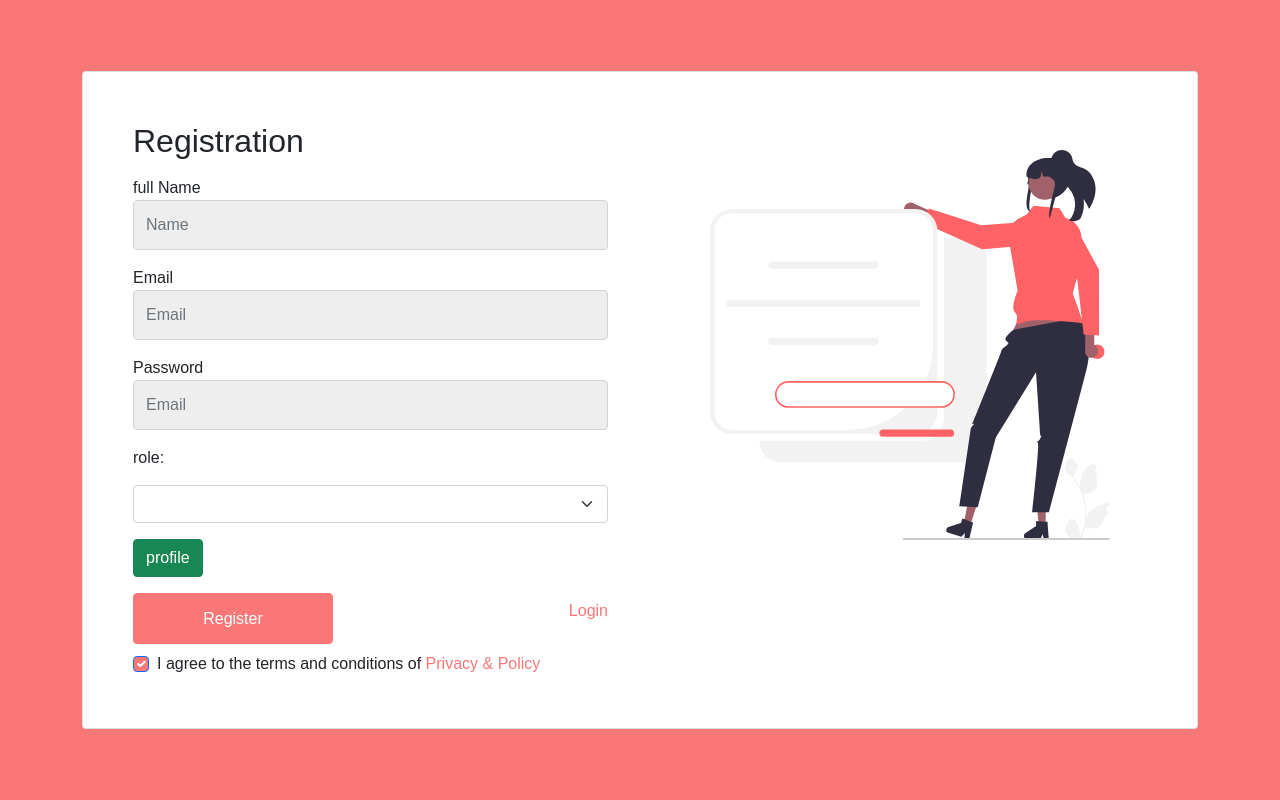
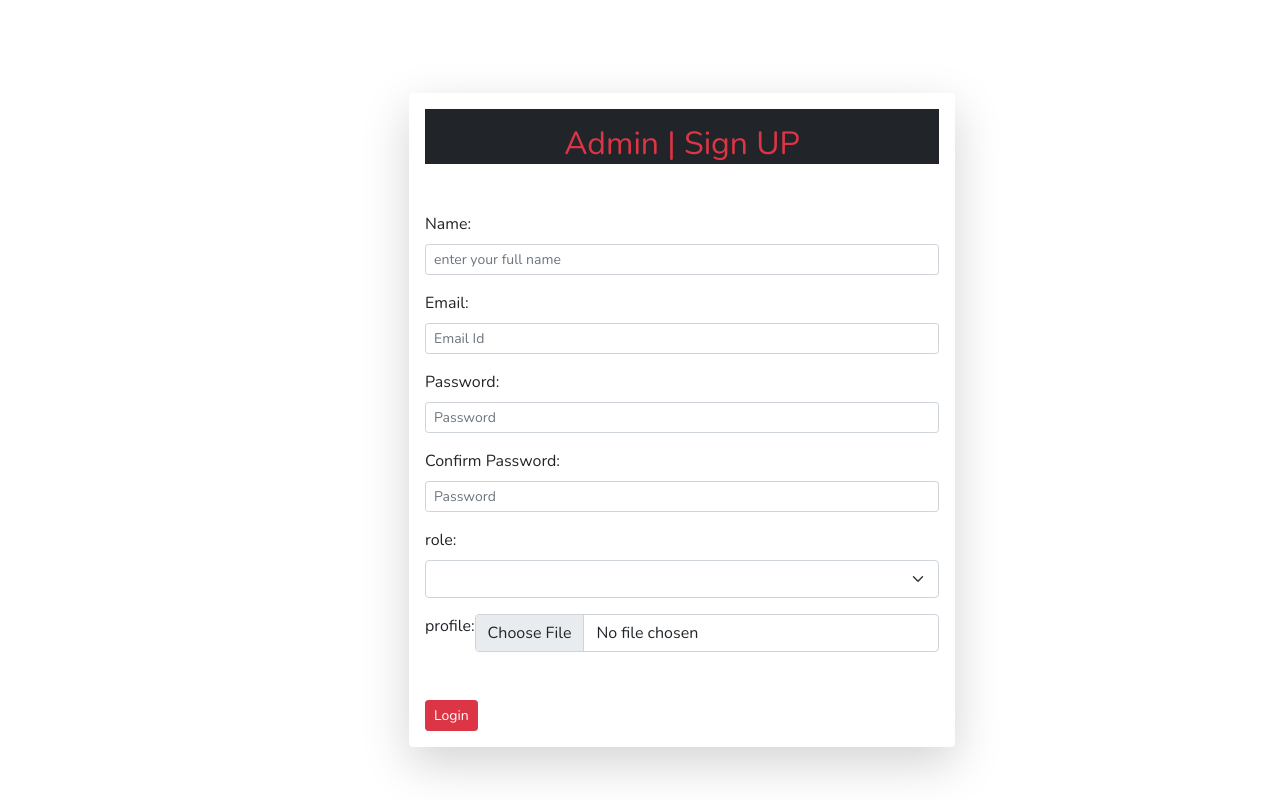
Before and after one commit to AS-web-architech/ticketBuckets, a PHP site: page /Pages/adminregister.php in a window 1280 px wide. Run offline with PHP 8.4, Linux system fonts and the light colour scheme; some libraries are stand-ins or nearby versions.

Commit message:
adminregister done

```diff
--- a/AdminPanel/Pages/adminregister.php
+++ b/AdminPanel/Pages/adminregister.php
@@ -1,28 +1,54 @@
 <?php
 include("scripts.php");
 include("Config.php");
-// if(isset($_POST["register"])){
-//     $adminName=$_POST["Aname"];
-//     $adminEmail=$_POST["Aemail"];
-//     $adminPassword=$_POST["Apassword"];
-//     $role=$_POST['role']
-//     $insert = "INSERT INTO registration(`full_name`, `email`, `Apassword`, `picture`, `role`)
-//     VALUES
-//    ( '$adminName' , '$adminEmail','$adminPassword','','$role')";
-// if (mysqli_query($conn, $insert)) {
+if(isset($_POST["register"])){
+    $name= $_FILES['picture'];
 
-//     echo "<script>alert('you have successfully signin ')</script>";
-//     echo "<script>alert('please login your account')</script>";
+    $imageName=$_FILES['picture']['name'];
+    $tempName=$_FILES['picture']['tmp_name'];
+    $destination="../assets/images/uploads/".$imageName;
+    move_uploaded_file($tempName,$destination);
+    // $sql="INSERT INTO registration(picture) VALUES ('$imageName')";
+    // $que=mysqli_query($conn,$sql);
+    $adminName=mysqli_real_escape_string($conn,$_POST['Aname']);
+    $adminEmail=mysqli_real_escape_string($conn,$_POST['Aemail']);
+    $adminPassword=mysqli_real_escape_string($conn,$_POST['Apassword']);
+    $confirmPassword=mysqli_real_escape_string($conn,$_POST['confirmPass']);
+    $role=$_POST['Role'];
+    // $profile=$_POST['Profile'];
+    if(empty($adminName)){
+        $error="* Name field is required";
+    }
+    elseif(empty($adminEmail)){
+        $error="* Email field is required";
+    }
+    elseif(empty($adminPassword)){
+        $error= "* password  is required";
+    }elseif($adminPassword != $confirmPassword){
+        $error="*  password  does not match";
+    }elseif(strlen($adminName) < 5 || strlen($adminName) > 30){
+        $error="name must be between 5 to 30 charachters ";
+    }elseif(strlen($adminPassword ) < 6 || strlen($adminPassword ) > 18){
+        $error="your password must be atleast 6  to 18 charachters ";
+    }else{
 
-//     echo "<script>window.location.href = 'loginform.php';</script>";
+        $insert = "INSERT INTO registration (`full_name`, `email`, `Apassword`, `picture`, `role`)
+        VALUES ( '$adminName' , '$adminEmail','$adminPassword','$imageName','$role')";
+        $query= mysqli_query($conn, $insert);
+        if($query){
 
-// } else
-// {
+            echo "<script>alert('you have successfully signin ')</script>";
+            // echo "<script>alert('please login your account')</script>";
 
-//     echo "<script>window.location.href = 'signup.php';</script>";
-//     echo "sigup failed !";
-// }
-// }
+            echo "<script>window.location.href = '../../adminlogin.php';</script>";
+        }else{
+
+            echo "<script>window.location.href = 'adminregister.php';</script>";
+            echo "sigup failed !";
+        }
+ }
+
+}
 ?>
 
 
@@ -33,70 +59,118 @@ include("Config.php");
     <meta http-equiv="X-UA-Compatible" content="IE=edge">
     <meta name="viewport" content="width=device-width, initial-scale=1.0">
     <title>Document</title>
-    <link rel="stylesheet" href="../assets/css/style2.css">
+    <link rel="stylesheet" href="../assets/css/instyle.css">
     <!-- <link rel="stylesheet" href="https://cdn.jsdelivr.net/npm/bootstrap@5.0.0-alpha1/dist/css/bootstrap.min.css"> -->
 
 </head>
 <body>
-<div class="container d-flex justify-content-center align-items-center">
-    <div class="card">
+<div class="container admin-container">
         <div class="row">
-            <div class="col-md-6">
-                <form action="">
-                <div class="form">
-                    <h2>Registration</h2>
-                    <div class="inputbox mt-3"> <span>full Name</span> <input type="text" placeholder="Name" name="Aname" class="form-control"> </div>
-                    <div class="inputbox mt-3"> <span>Email</span> <input type="email" placeholder="Email" name="Aemail" class="form-control"> </div>
-                    <div class="inputbox mt-3"> <span>Password</span> <input type="password" placeholder="Email" name="Apassword" class="form-control"> </div>
-                    <div class="inputbox mt-3"> <span>role:</span></div>
-                    <select class="form-select" aria-label="Default select example">
-                    <option selected  name="role"></option>
-                    <option value="1"><img src="" alt="">Admin</option>
+    <div class="col-12 col-md-12 col-lg-6 col-xl-6 m-auto " >
+   <div class="login-card-light p-3 shadow-lg rounded">
+            <div class="pt-3 bg-dark">
+                <h2 class="text-danger text-center">Admin | Sign UP </h2>
+            </div>
+
+
+
+            <p style="color:red;" class="text-bold" >
+            <?php
+                 if(isset($error)){
+                    echo $error;
+                 }
+
+            ?>
+            </p>
+
+            <form class="mt-5 my-login-form" action="adminregister.php" method="POST" enctype="multipart/form-data">
+
+                <div class="form-group mt-2">
+                    <label for=""  class="form-label"> Name:</label>
+                    <input type="text"
+                         class="form-control form-control-sm"
+                     name="Aname" placeholder="enter your full name" value="<?php if(isset($error)){
+                      echo $adminName;
+                     } ?>">
+                </div>
+
+                <div class="form-group mt-3">
+                <label for=""  class="form-label">Email:</label>
+                <input type="email"
+                         class="form-control form-control-sm"
+                     name="Aemail"    placeholder="Email Id"  value="<?php if(isset($error)){
+                      echo $adminEmail ;
+                     } ?>">
+                 </div>
+
+                <div class="form-group mt-3">
+                <label for=""  class="form-label">Password:</label>
+                <input type="password"
+                        class="form-control form-control-sm"
+                      name="Apassword"   placeholder="Password"
+                      value="<?php if(isset($error)){
+                      echo $adminPassword ;
+                     } ?>">
+
+                </div>
+                <div class="form-group mt-3">
+                <label for=""  class="form-label">Confirm Password:</label>
+                <input type="password"
+                        class="form-control form-control-sm"
+                      name="confirmPass"   placeholder="Password"  value="<?php if(isset($error)){
+                      echo $confirmPassword;
+                     } ?>">
+
+                </div>
+                <div class="form-group mt-3">
+                    <label for=""  class="form-label">role:</label>
+                <select class="form-select" name="Role"   aria-label="Default select example">
+                    <option value="null" selected></option>
+                    <option  value="admin">Admin</option>
+
                     </select>
-                      <!-- Button trigger modal -->
-                    <button type="button" class="btn btn-success mt-3" data-bs-toggle="modal" data-bs-target="#staticBackdrop">
-                    profile
+                </div>
+                <div class="form-group mt-3 d-flex">
+                <label for=""  class="form-label">profile:</label>
+                <input class="form-control " name="picture" type="file" >
+                <!-- <input class="btn btn-success" type="submit" value="upload" name="upload_btn" >  -->
+                </div>
+                <?php
+                // if(isset($_POST['upload_btn'])){
+                // }
+
+
+
+                ?>
+
+                <!-- <div class="form-group form-check">
+                    <input type="checkbox" name="remember" class="form-check-input" id="rememberCheckBox">
+                    <label class="form-check-label text-dark"  for="rememberCheckBox">Remember me?</label>
+                </div> -->
+
+                <div class="mt-5 m-auto">
+                    <button name="register" type="submit" class="btn btn-sm btn-danger col  ">
+                        Login
                     </button>
 
-                    <!-- Modal -->
-                    <div class="modal fade" id="staticBackdrop" data-bs-backdrop="static" data-bs-keyboard="false" tabindex="-1" aria-labelledby="staticBackdropLabel" aria-hidden="true">
-                    <div class="modal-dialog">
-                        <div class="modal-content">
-                        <div class="modal-header">
-                            <h5 class="modal-title" id="staticBackdropLabel">Choose profile</h5>
-                            <button type="button" class="btn-close" data-bs-dismiss="modal" aria-label="Close"></button>
-                        </div>
-                        <div class="modal-body">
-                            <ul class="d-flex ">
-                                <li class="px-2"><a href=""> <img src="../assets/images/userdp.png" alt="" style="height:60px;width:60px;"></a></li>
-                                <li><a href=""> <img src="../assets/images/user3.png" alt="" style="height:60px;width:60px;"></a></li>
-
-                            </ul>
-                        </div>
-                        <div class="modal-footer">
-                            <button type="button" class="btn btn-primary" data-bs-dismiss="modal">choose</button>
-                        </div>
-                        </div>
-                    </div>
-                    </div>
-                    <div class="d-flex justify-content-between align-items-center">
-                        <div class="text-right mt-3">
-                            <button class="btn btn-success register btn-block" name="register">Register</button>
-                         </div> <a href="../../adminlogin.php" class="login">Login</a>
-                    </div>
-                    <div class="form-check mt-2"> <input class="form-check-input" type="checkbox" value="" id="flexCheckChecked" checked> <label class="form-check-label" for="flexCheckChecked"> I agree to the terms and conditions of <a href="" class="login">Privacy & Policy</a> </label> </div>
 
                 </div>
-                </form>
-            </div>
 
-            <div class="col-md-6">
-                <div class="text-center mt-5"> <img src="../assets/images/register.svg
-                " width="400"> </div>
-            </div>
+                <!-- <div class="text-center mt-2 f-password">
+                    <a href="#">Forgot Password?</a>
+                </div> -->
+
+                <!-- <div class="mt-5">
+                    <p class="text-center f-password">
+                        Don't have an account?
+                        <a href="./Pages/adminregister.php" name="register">Click here to register</a>
+                    </p>
+                </div> -->
+            </form>
+        </div>
+        </div>
         </div>
     </div>
-</div>
 <script src="https://cdn.jsdelivr.net/npm/bootstrap@5.0.2/dist/js/bootstrap.bundle.min.js" integrity="sha384-MrcW6ZMFYlzcLA8Nl+NtUVF0sA7MsXsP1UyJoMp4YLEuNSfAP+JcXn/tWtIaxVXM" crossorigin="anonymous"></script>
 </body>
 </html>
--- a/AdminPanel/assets/css/style2.css
+++ b/AdminPanel/assets/css/style2.css
@@ -1,4 +1,4 @@
-body{background-color: rgb(250, 119, 119)}
+/* body{background-color: rgb(250, 119, 119)}
 .container{height: 100vh}
 .card{width: 100%;padding: 30px}
 .form{padding: 20px}
@@ -34,3 +34,4 @@ body {
   cursor: pointer;
   color: blue;
 }
+ */
```
Also changed, not shown: AdminPanel/Pages/adminlogin.php (deleted, +0 -80 lines), AdminPanel/adminlogin.php (+9 -13 lines), AdminPanel/assets/css/bootstrap-5.0.2-dist/css/bootstrap-reboot.css (deleted), AdminPanel/assets/images/uploads/admin-dp.jpg (added).
